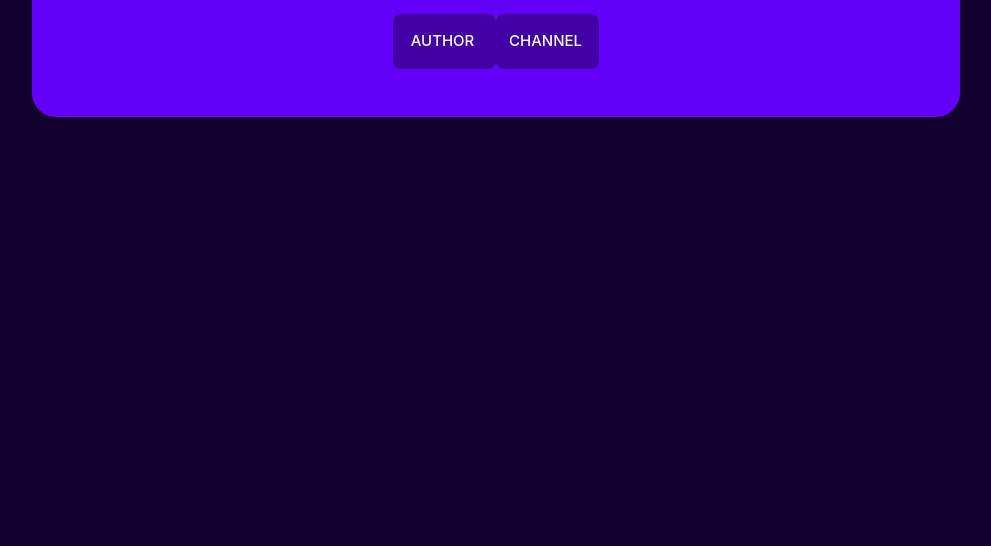
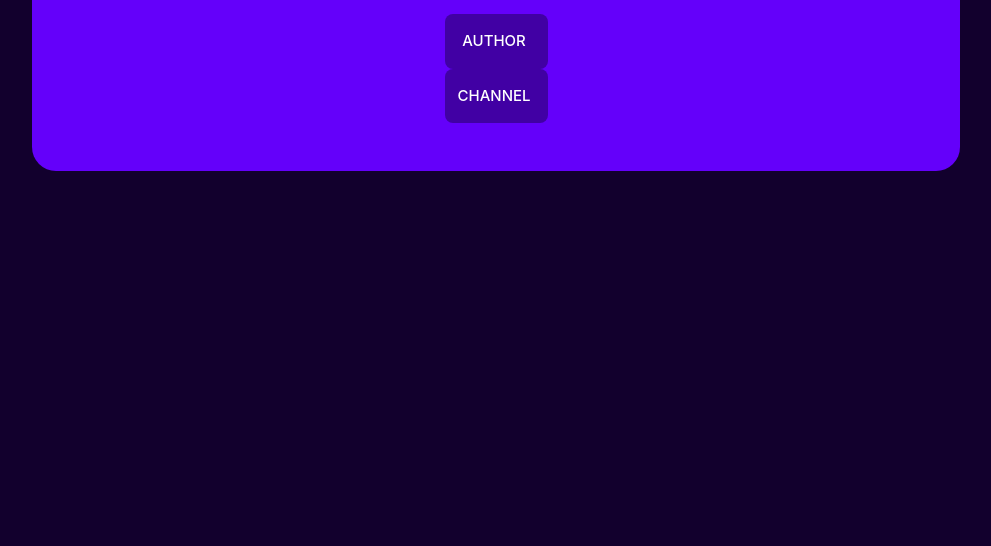
Before and after one commit to xCodeBossS/new-site, a plain HTML site: page index.html in a window 1280 px wide. Shown: the part 254-800 px from the top of the page, without its empty margins (144-1135 px from the left). Drawn offline with Linux system fonts and the light colour scheme.

Commit message:
Update index.html

```diff
--- a/index.html
+++ b/index.html
@@ -21,6 +21,8 @@
                         </div>
                         <div class="flex-center d-flex">
                             <button onclick="location.href='https://t.me/omnipotent503'" class="btn btn-info" type="button">AUTHOR&nbsp; </button>
+                          </div>
+                        <div class="flex-center d-flex">
                             <button onclick="location.href='https://t.me/codeboss503'" class="btn btn-info" type="button">CHANNEL&nbsp; </button>
                         </div>
                     </div>
```
